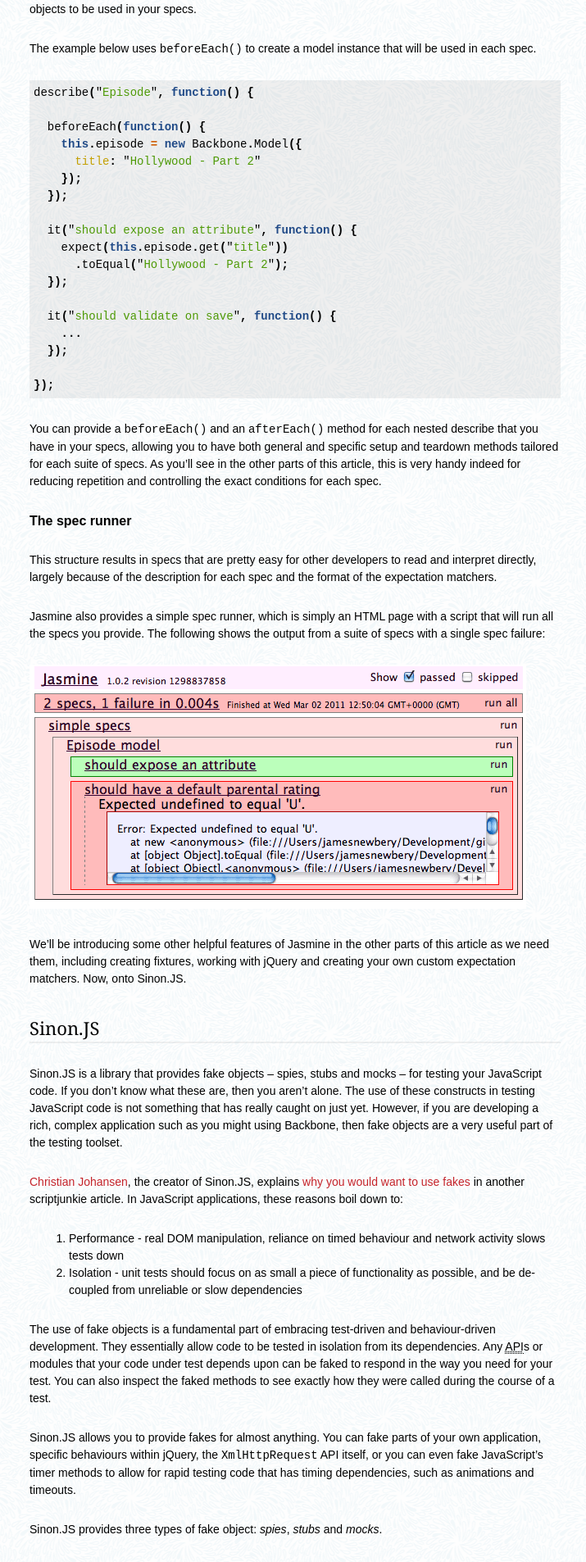
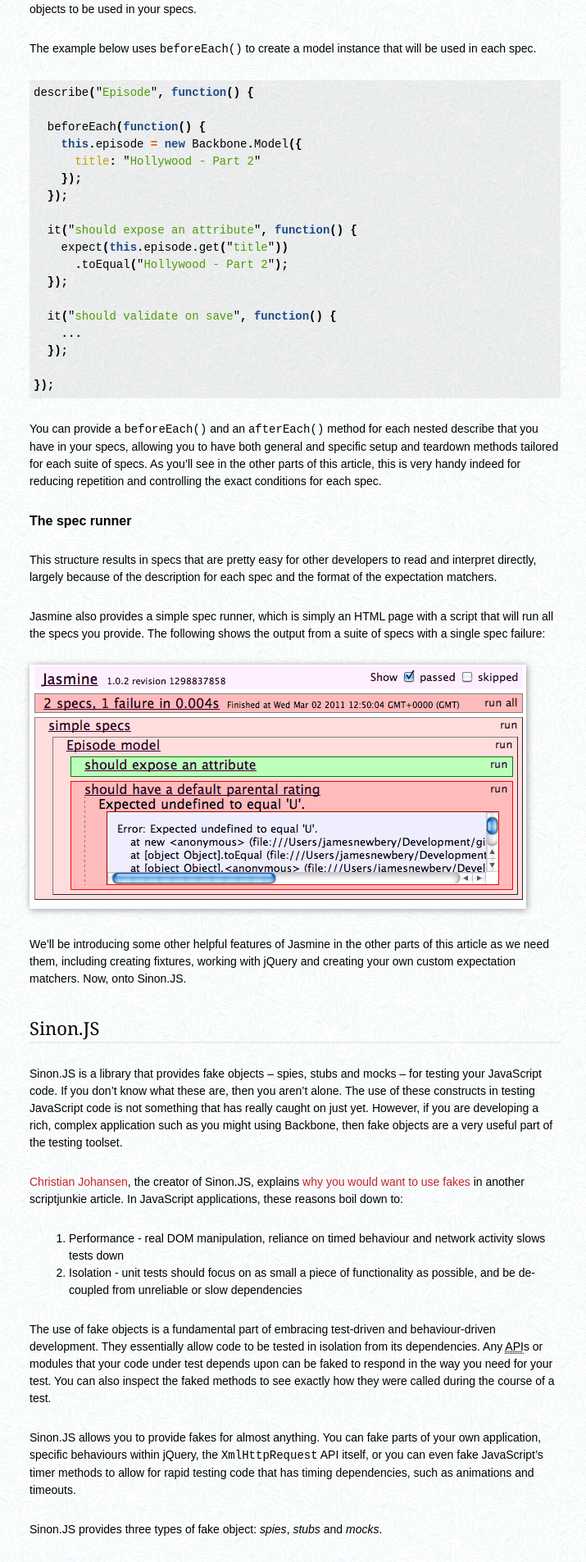
Before and after one commit to froots/froots.github.io, a Jekyll site: the page built from index.html, in a window 1280 px wide. Shown: the part 2641-4547 px from the top of the page at 82% size, without its empty margins (154-869 px from the left). Built offline with Jekyll 4.4.1, drawn with Linux system fonts in a browser that asks for light colours; Markdown is read by kramdown in place of the engine named in the settings; comment, search, counter and statistics services are not loaded.

Commit message:
First draft of SquidMan post

```diff
--- a/css/main.css
+++ b/css/main.css
@@ -61,10 +61,12 @@
 
 .ie7 img { -ms-interpolation-mode: bicubic; }
 
-img {
+.body img {
   max-width: 100%;
+  -webkit-box-shadow: 1px 1px 8px rgba(0,0,0,.4);
+  -moz-box-shadow: 1px 1px 8px rgba(0,0,0,.4);
+  box-shadow: 1px 1px 8px rgba(0,0,0,.4);
 }
-
 
 /*	Less Framework 3
 	by Joni Korpi
@@ -119,7 +121,7 @@
 	line-height: 21px;
 }
 
-.small, time {
+.small, time, caption {
 	font-size: 12px;
 	line-height: 18px;
 }
```
